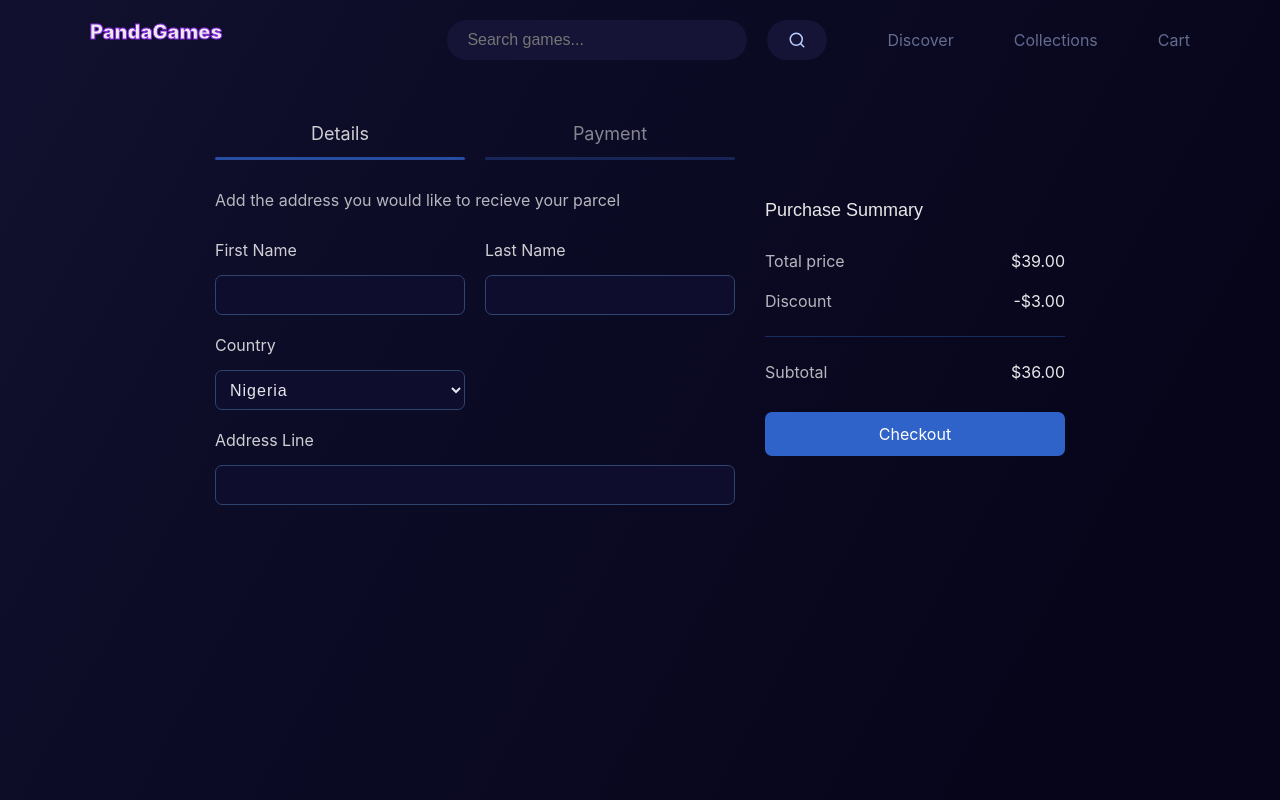
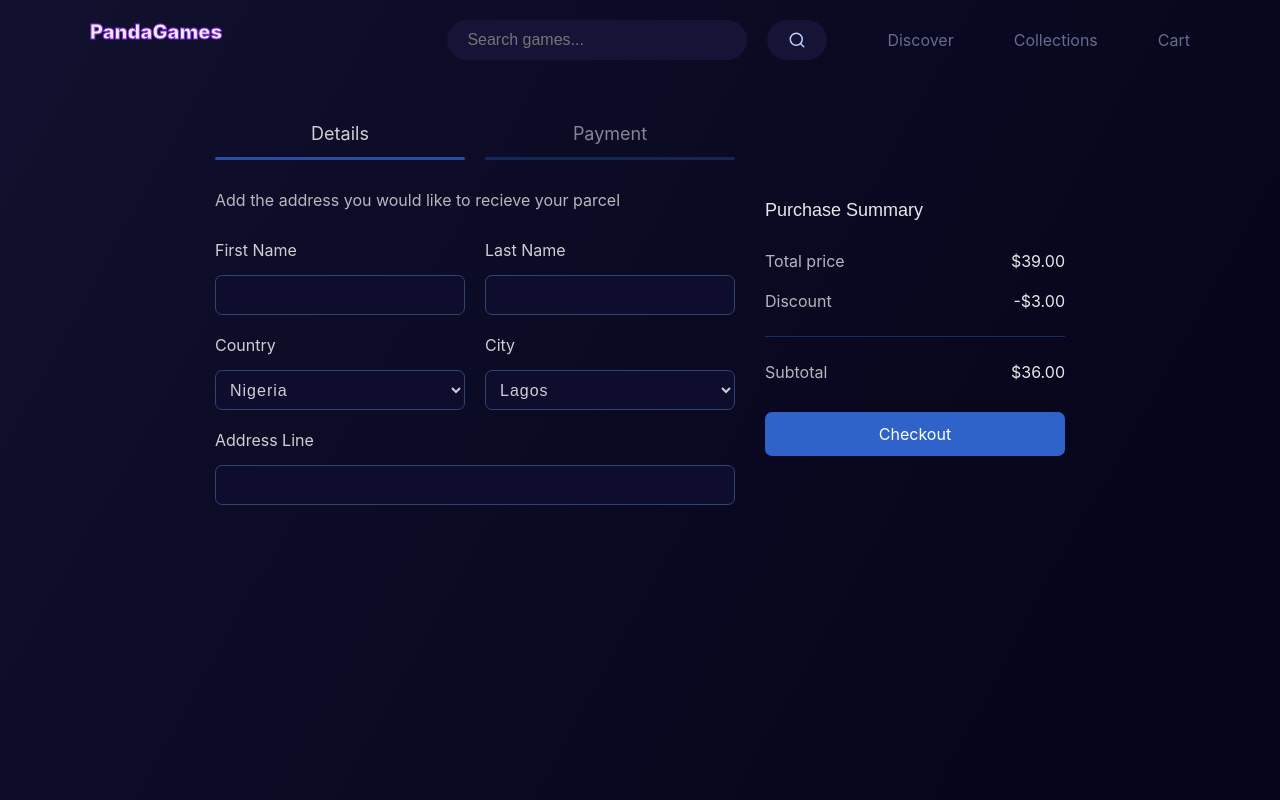
Before and after one commit to Ahumareze/pandagames, a React (Create React App) app: page /checkout in a window 1280 px wide. Built offline with nearby package versions, Linux system fonts and the light colour scheme.

Commit message:
finished form fields on checkout page

```diff
--- a/src/pages/checkout/checkout.module.css
+++ b/src/pages/checkout/checkout.module.css
@@ -97,7 +97,7 @@
     border: 1px solid #2F446F;
     border-radius: 7px;
     background-color: #0F0D2E;
-    color: rgba(255, 255, 255, 0.9);
+    color: rgba(255, 255, 255, 0.8);
     padding-left: 10px;
     font-size: 16px;
     letter-spacing: 1px;
--- a/src/pages/checkout/components/formPage/FormPage.tsx
+++ b/src/pages/checkout/components/formPage/FormPage.tsx
@@ -2,7 +2,7 @@ import React, { FC, useState } from 'react';
 import location from '../../../../assets/data/locations';
 
 //types
-import { InputProps, SelectInputProps } from '../../../../types';
+import { InputProps, SelectCityInputProps, SelectInputProps } from '../../../../types';
 
 //styles
 import classes from '../../checkout.module.css';
@@ -27,6 +27,19 @@ const SelectInput:FC<SelectInputProps> = ({title, onChange}):JSX.Element => {
             </select>
         </div>
     )
+};
+
+const SelectCity:FC<SelectCityInputProps> = ({title, data}) => {
+    return(
+        <div className={classes.input}>
+            <p className={classes.name}>{title}</p>
+            <select>
+                {data.map((i: any, idx: number) => (
+                    <option key={idx} value={idx}>{i}</option>
+                ))}
+            </select>
+        </div>
+    )
 }
 
 function FormPage() {
@@ -46,6 +59,7 @@ function FormPage() {
                     <Input title={'First Name'} />
                     <Input title={'Last Name'}/>
                     <SelectInput title={'Country'} onChange={(e) => handleUpdate(e)} />
+                    <SelectCity title={'City'} data={cities} />
                 </div>
                 <div className={classes.addresslineDiv}>
                     <Input title={'Address Line'}/>
--- a/src/types.ts
+++ b/src/types.ts
@@ -115,7 +115,7 @@ export interface SelectInputProps{
     onChange: (e: string) => void
 };
 
-export interface SelectCityInputInterfacee{
+export interface SelectCityInputProps{
     title: string,
     data: any
 }
```
